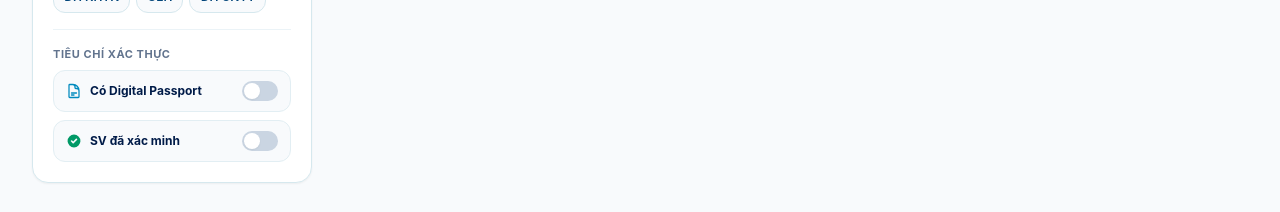
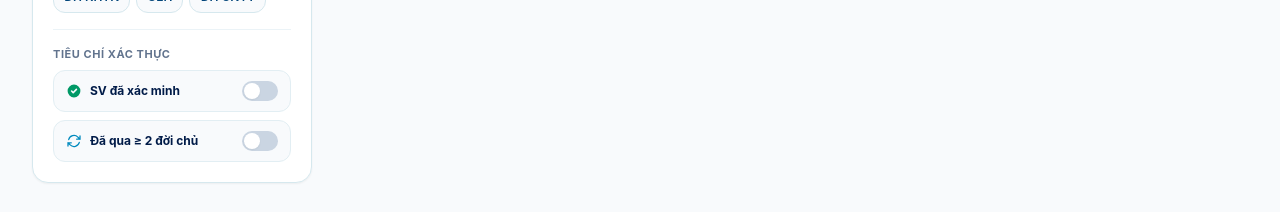
Before and after one commit to Tran-Thi-Bich-Hanh/UniCycle, a Next.js app: page /products in a window 1280 px wide. Shown: the part 832-1044 px from the top of the page. Built offline with nearby package versions, Linux system fonts and the light colour scheme; no server answers; the database is empty.

Commit message:
refactor(filters): replace redundant Passport filter with verified student and multi-owner filters

```diff
--- a/app/products/page.tsx
+++ b/app/products/page.tsx
@@ -7,6 +7,8 @@ interface PageProps {
     q?: string;
     category?: string;
     campus?: string;
+    verified?: string;
+    multiOwner?: string;
   }>;
 }
 
@@ -15,6 +17,8 @@ async function ProductsListContent({ searchParams }: PageProps) {
   const q = resolvedParams.q || "";
   const category = resolvedParams.category || "all";
   const campus = resolvedParams.campus || "all";
+  const initialVerifiedOnly = resolvedParams.verified === "true";
+  const initialMultiOwner = resolvedParams.multiOwner === "true";
 
   const { products, categories, schools } = await getMarketplaceData({
     limit: 50,
@@ -28,6 +32,8 @@ async function ProductsListContent({ searchParams }: PageProps) {
       initialQuery={q}
       initialCategory={category}
       initialCampus={campus}
+      initialVerifiedOnly={initialVerifiedOnly}
+      initialMultiOwner={initialMultiOwner}
     />
   );
 }
--- a/components/home/HomeProductFeed.tsx
+++ b/components/home/HomeProductFeed.tsx
@@ -26,7 +26,7 @@ export function HomeProductFeed({
   // Trạng thái bộ lọc
   const [activeCategorySlug, setActiveCategorySlug] = useState<string>("all");
   const [selectedSchoolId, setSelectedSchoolId] = useState<string>("all");
-  const [onlyPassport, setOnlyPassport] = useState<boolean>(false);
+  const [onlyVerifiedStudent, setOnlyVerifiedStudent] = useState<boolean>(false);
   const [onlyFree, setOnlyFree] = useState<boolean>(false);
   const [sortBy, setSortBy] = useState<"newest" | "price-asc" | "price-desc">("newest");
 
@@ -60,9 +60,9 @@ export function HomeProductFeed({
         }
       }
 
-      // 3. Lọc chỉ đồ có Product Passport
-      if (onlyPassport) {
-        if (!product.item?.passportEnabled && !product.item?.passportId) {
+      // 3. Lọc chỉ tin từ sinh viên đã xác minh
+      if (onlyVerifiedStudent) {
+        if (!product.seller.isStudentVerified) {
           return false;
         }
       }
@@ -84,7 +84,7 @@ export function HomeProductFeed({
       }
       return 0; // Mặc định mới nhất
     });
-  }, [initialProducts, activeCategorySlug, selectedSchoolId, onlyPassport, onlyFree, sortBy]);
+  }, [initialProducts, activeCategorySlug, selectedSchoolId, onlyVerifiedStudent, onlyFree, sortBy]);
 
   const activeCategoryName = useMemo(() => {
     if (activeCategorySlug === "all") return null;
@@ -95,13 +95,13 @@ export function HomeProductFeed({
   const hasAnyFilter =
     activeCategorySlug !== "all" ||
     selectedSchoolId !== "all" ||
-    onlyPassport ||
+    onlyVerifiedStudent ||
     onlyFree;
 
   const resetAllFilters = () => {
     setActiveCategorySlug("all");
     setSelectedSchoolId("all");
-    setOnlyPassport(false);
+    setOnlyVerifiedStudent(false);
     setOnlyFree(false);
   };
 
@@ -153,11 +153,11 @@ export function HomeProductFeed({
                   type="button"
                   onClick={() => {
                     setActiveCategorySlug("all");
-                    setOnlyPassport(false);
+                    setOnlyVerifiedStudent(false);
                     setOnlyFree(false);
                   }}
-                  className={`h-9 px-3.5 rounded-xl text-xs font-bold transition-all cursor-pointer border ${
-                    activeCategorySlug === "all" && !onlyPassport && !onlyFree
+                  className={`h-9 px-3.5 rounded-xl text-xs font-bold transition-all cursor-pointer border whitespace-nowrap ${
+                    activeCategorySlug === "all" && !onlyVerifiedStudent && !onlyFree
                       ? "bg-[#001B48] text-white border-[#001B48] shadow-xs"
                       : "bg-[#D6E8EE]/30 text-[#02457A] border-transparent hover:bg-[#D6E8EE]/60"
                   }`}
@@ -169,7 +169,7 @@ export function HomeProductFeed({
                   <button
                     type="button"
                     onClick={() => setActiveCategorySlug("all")}
-                    className="h-9 px-3 rounded-xl text-xs font-bold bg-[#018ABE]/10 text-[#018ABE] border border-[#018ABE]/30 hover:bg-[#018ABE]/20 transition-colors inline-flex items-center gap-1.5 cursor-pointer"
+                    className="h-9 px-3 rounded-xl text-xs font-bold bg-[#018ABE]/10 text-[#018ABE] border border-[#018ABE]/30 hover:bg-[#018ABE]/20 transition-colors inline-flex items-center gap-1.5 cursor-pointer whitespace-nowrap"
                   >
                     <span>{activeCategoryName}</span>
                     <span aria-hidden="true">×</span>
@@ -178,17 +178,18 @@ export function HomeProductFeed({
 
                 <button
                   type="button"
-                  onClick={() => setOnlyPassport(!onlyPassport)}
-                  className={`h-9 px-3.5 rounded-xl text-xs font-bold transition-all inline-flex items-center gap-1.5 cursor-pointer border ${
-                    onlyPassport
+                  aria-pressed={onlyVerifiedStudent}
+                  onClick={() => setOnlyVerifiedStudent((prev) => !prev)}
+                  className={`h-9 px-3.5 rounded-xl text-xs font-bold transition-all inline-flex items-center gap-1.5 cursor-pointer border whitespace-nowrap ${
+                    onlyVerifiedStudent
                       ? "bg-[#018ABE] text-white border-[#018ABE] shadow-xs"
                       : "bg-white text-[#02457A] border-[#D6E8EE] hover:border-[#018ABE]"
                   }`}
                 >
                   <svg className="w-3.5 h-3.5 shrink-0" fill="none" viewBox="0 0 24 24" stroke="currentColor" strokeWidth={2} aria-hidden="true">
-                    <path strokeLinecap="round" strokeLinejoin="round" d="M9 12.75L11.25 15 15 9.75M21 12a9 9 0 11-18 0 9 9 0 0118 0z" />
+                    <path strokeLinecap="round" strokeLinejoin="round" d="M9 12.75L11.25 15 15 9.75m-3-7.036A11.959 11.959 0 013.598 6 11.99 11.99 0 003 9.749c0 5.592 3.824 10.29 9 11.623 5.176-1.332 9-6.03 9-11.622 0-1.31-.21-2.571-.598-3.751h-.152c-3.196 0-6.1-1.248-8.25-3.285z" />
                   </svg>
-                  <span>Có Product Passport</span>
+                  <span>Sinh viên đã xác minh</span>
                 </button>
 
                 <button
--- a/components/products/ProductsExplorer.tsx
+++ b/components/products/ProductsExplorer.tsx
@@ -25,6 +25,8 @@ interface ProductsExplorerProps {
   initialQuery?: string;
   initialCategory?: string;
   initialCampus?: string;
+  initialVerifiedOnly?: boolean;
+  initialMultiOwner?: boolean;
 }
 
 interface PriceRangeOption {
@@ -50,10 +52,14 @@ export function ProductsExplorer({
   initialQuery = "",
   initialCategory = "all",
   initialCampus = "all",
+  initialVerifiedOnly = false,
+  initialMultiOwner = false,
 }: ProductsExplorerProps) {
   const [prevInitialQuery, setPrevInitialQuery] = useState(initialQuery);
   const [prevInitialCategory, setPrevInitialCategory] = useState(initialCategory);
   const [prevInitialCampus, setPrevInitialCampus] = useState(initialCampus);
+  const [prevInitialVerifiedOnly, setPrevInitialVerifiedOnly] = useState(initialVerifiedOnly);
+  const [prevInitialMultiOwner, setPrevInitialMultiOwner] = useState(initialMultiOwner);
 
   const [searchQuery, setSearchQuery] = useState(initialQuery);
   const [selectedCategory, setSelectedCategory] = useState(initialCategory);
@@ -74,8 +80,17 @@ export function ProductsExplorer({
 
   const [selectedPriceIndex, setSelectedPriceIndex] = useState(0);
   const [selectedConditions, setSelectedConditions] = useState<ConditionGrade[]>([]);
-  const [onlyPassport, setOnlyPassport] = useState(false);
-  const [onlyVerifiedStudent, setOnlyVerifiedStudent] = useState(false);
+  const [onlyMultiOwner, setOnlyMultiOwner] = useState(initialMultiOwner);
+  const [onlyVerifiedStudent, setOnlyVerifiedStudent] = useState(initialVerifiedOnly);
+
+  if (prevInitialVerifiedOnly !== initialVerifiedOnly) {
+    setPrevInitialVerifiedOnly(initialVerifiedOnly);
+    setOnlyVerifiedStudent(initialVerifiedOnly);
+  }
+  if (prevInitialMultiOwner !== initialMultiOwner) {
+    setPrevInitialMultiOwner(initialMultiOwner);
+    setOnlyMultiOwner(initialMultiOwner);
+  }
   const [sortBy, setSortBy] = useState<"verified" | "newest" | "price_asc" | "price_desc">("verified");
   const [mobileFilterOpen, setMobileFilterOpen] = useState(false);
 
@@ -198,8 +213,8 @@ export function ProductsExplorer({
           }
         }
 
-        if (onlyPassport) {
-          if (!p.item?.passportEnabled && !p.item?.passportId) {
+        if (onlyMultiOwner) {
+          if ((p.item?.owners?.length ?? 0) < 2) {
             return false;
           }
         }
@@ -230,7 +245,7 @@ export function ProductsExplorer({
     selectedCampus,
     selectedPriceIndex,
     selectedConditions,
-    onlyPassport,
+    onlyMultiOwner,
     onlyVerifiedStudent,
     sortBy,
     categoryNameBySlug,
@@ -242,7 +257,7 @@ export function ProductsExplorer({
     setSelectedCampus("all");
     setSelectedPriceIndex(0);
     setSelectedConditions([]);
-    setOnlyPassport(false);
+    setOnlyMultiOwner(false);
     setOnlyVerifiedStudent(false);
   };
 
@@ -252,7 +267,7 @@ export function ProductsExplorer({
     (selectedCampus !== "all" ? 1 : 0) +
     (selectedPriceIndex !== 0 ? 1 : 0) +
     selectedConditions.length +
-    (onlyPassport ? 1 : 0) +
+    (onlyMultiOwner ? 1 : 0) +
     (onlyVerifiedStudent ? 1 : 0);
 
   const hasActiveFilters = activeFilterCount > 0;
@@ -337,7 +352,7 @@ export function ProductsExplorer({
               selectedCampus={selectedCampus}
               selectedPriceIndex={selectedPriceIndex}
               selectedConditions={selectedConditions}
-              onlyPassport={onlyPassport}
+              onlyMultiOwner={onlyMultiOwner}
               onlyVerifiedStudent={onlyVerifiedStudent}
               showResetButton={hasActiveFilters}
               onResetFilters={resetFilters}
@@ -346,7 +361,7 @@ export function ProductsExplorer({
               onSelectCampus={setSelectedCampus}
               onSelectPriceIndex={setSelectedPriceIndex}
               onToggleCondition={toggleConditionGrade}
-              onTogglePassport={() => setOnlyPassport((prev) => !prev)}
+              onToggleMultiOwner={() => setOnlyMultiOwner((prev) => !prev)}
               onToggleVerifiedStudent={() => setOnlyVerifiedStudent((prev) => !prev)}
             />
           </aside>
@@ -440,10 +455,10 @@ export function ProductsExplorer({
                     onClear={() => toggleConditionGrade(grade)}
                   />
                 ))}
-                {onlyPassport && (
+                {onlyMultiOwner && (
                   <ActiveFilterChip
-                    label="Có Digital Passport"
-                    onClear={() => setOnlyPassport(false)}
+                    label="Đã qua ≥ 2 đời chủ"
+                    onClear={() => setOnlyMultiOwner(false)}
                   />
                 )}
                 {onlyVerifiedStudent && (
@@ -559,14 +574,14 @@ export function ProductsExplorer({
                 selectedCampus={selectedCampus}
                 selectedPriceIndex={selectedPriceIndex}
                 selectedConditions={selectedConditions}
-                onlyPassport={onlyPassport}
+                onlyMultiOwner={onlyMultiOwner}
                 onlyVerifiedStudent={onlyVerifiedStudent}
                 onSearchChange={setSearchQuery}
                 onSelectCategory={setSelectedCategory}
                 onSelectCampus={setSelectedCampus}
                 onSelectPriceIndex={setSelectedPriceIndex}
                 onToggleCondition={toggleConditionGrade}
-                onTogglePassport={() => setOnlyPassport((prev) => !prev)}
+                onToggleMultiOwner={() => setOnlyMultiOwner((prev) => !prev)}
                 onToggleVerifiedStudent={() => setOnlyVerifiedStudent((prev) => !prev)}
               />
             </div>
@@ -604,7 +619,7 @@ interface FilterPanelContentProps {
   selectedCampus: string;
   selectedPriceIndex: number;
   selectedConditions: ConditionGrade[];
-  onlyPassport: boolean;
+  onlyMultiOwner: boolean;
   onlyVerifiedStudent: boolean;
   showResetButton?: boolean;
   onResetFilters?: () => void;
@@ -613,7 +628,7 @@ interface FilterPanelContentProps {
   onSelectCampus: (campusId: string) => void;
   onSelectPriceIndex: (index: number) => void;
   onToggleCondition: (grade: ConditionGrade) => void;
-  onTogglePassport: () => void;
+  onToggleMultiOwner: () => void;
   onToggleVerifiedStudent: () => void;
 }
 
@@ -627,7 +642,7 @@ function FilterPanelContent({
   selectedCampus,
   selectedPriceIndex,
   selectedConditions,
-  onlyPassport,
+  onlyMultiOwner,
   onlyVerifiedStudent,
   showResetButton = false,
   onResetFilters,
@@ -636,7 +651,7 @@ function FilterPanelContent({
   onSelectCampus,
   onSelectPriceIndex,
   onToggleCondition,
-  onTogglePassport,
+  onToggleMultiOwner,
   onToggleVerifiedStudent,
 }: FilterPanelContentProps) {
   const searchInputId = `${idPrefix}-products-search`;
@@ -1039,49 +1054,6 @@ function FilterPanelContent({
         <button
           type="button"
           role="switch"
-          aria-checked={onlyPassport}
-          onClick={onTogglePassport}
-          className={`w-full px-3 py-2.5 rounded-xl border flex items-center justify-between gap-2.5 text-left transition-colors cursor-pointer focus-visible:outline-none focus-visible:ring-2 focus-visible:ring-[#018ABE] ${
-            onlyPassport
-              ? "bg-[#F4F9FB] border-[#97CADB]"
-              : "bg-[#F8FAFC] border-[#E2EEF3] hover:bg-[#F4F9FB]"
-          }`}
-        >
-          <span className="inline-flex items-center gap-2 min-w-0 text-xs font-bold text-[#001B48]">
-            <svg
-              className="w-4 h-4 text-[#018ABE] shrink-0"
-              fill="none"
-              viewBox="0 0 24 24"
-              stroke="currentColor"
-              strokeWidth={1.9}
-              aria-hidden="true"
-            >
-              <path
-                strokeLinecap="round"
-                strokeLinejoin="round"
-                d="M19.5 14.25v-2.625a3.375 3.375 0 00-3.375-3.375h-1.5A1.125 1.125 0 0113.5 7.125v-1.5a3.375 3.375 0 00-3.375-3.375H8.25m0 12.75h7.5m-7.5 3H12M10.5 2.25H5.625c-.621 0-1.125.504-1.125 1.125v17.25c0 .621.504 1.125 1.125 1.125h12.75c.621 0 1.125-.504 1.125-1.125V11.25a9 9 0 00-9-9z"
-              />
-            </svg>
-            <span className="truncate">Có Digital Passport</span>
-          </span>
-
-          <span
-            aria-hidden="true"
-            className={`relative inline-flex h-5 w-9 shrink-0 items-center rounded-full border-2 border-transparent transition-colors duration-200 motion-reduce:transition-none ${
-              onlyPassport ? "bg-[#018ABE]" : "bg-slate-300"
-            }`}
-          >
-            <span
-              className={`pointer-events-none inline-block h-4 w-4 rounded-full bg-white shadow-xs transition-transform duration-200 motion-reduce:transition-none ${
-                onlyPassport ? "translate-x-4" : "translate-x-0"
-              }`}
-            />
-          </span>
-        </button>
-
-        <button
-          type="button"
-          role="switch"
           aria-checked={onlyVerifiedStudent}
           onClick={onToggleVerifiedStudent}
           className={`w-full px-3 py-2.5 rounded-xl border flex items-center justify-between gap-2.5 text-left transition-colors cursor-pointer focus-visible:outline-none focus-visible:ring-2 focus-visible:ring-[#018ABE] ${
@@ -1115,6 +1087,49 @@ function FilterPanelContent({
             <span
               className={`pointer-events-none inline-block h-4 w-4 rounded-full bg-white shadow-xs transition-transform duration-200 motion-reduce:transition-none ${
                 onlyVerifiedStudent ? "translate-x-4" : "translate-x-0"
+              }`}
+            />
+          </span>
+        </button>
+
+        <button
+          type="button"
+          role="switch"
+          aria-checked={onlyMultiOwner}
+          onClick={onToggleMultiOwner}
+          className={`w-full px-3 py-2.5 rounded-xl border flex items-center justify-between gap-2.5 text-left transition-colors cursor-pointer focus-visible:outline-none focus-visible:ring-2 focus-visible:ring-[#018ABE] ${
+            onlyMultiOwner
+              ? "bg-[#F4F9FB] border-[#97CADB]"
+              : "bg-[#F8FAFC] border-[#E2EEF3] hover:bg-[#F4F9FB]"
+          }`}
+        >
+          <span className="inline-flex items-center gap-2 min-w-0 text-xs font-bold text-[#001B48]">
+            <svg
+              className="w-4 h-4 text-[#018ABE] shrink-0"
+              fill="none"
+              viewBox="0 0 24 24"
+              stroke="currentColor"
+              strokeWidth={1.9}
+              aria-hidden="true"
+            >
+              <path
+                strokeLinecap="round"
+                strokeLinejoin="round"
+                d="M16.023 9.348h4.992v-.001M2.985 19.644v-4.992m0 0h4.992m-4.993 0l3.181 3.183a8.25 8.25 0 0013.803-3.7M4.031 9.865a8.25 8.25 0 0113.803-3.7l3.181 3.182m0-4.991v4.99"
+              />
+            </svg>
+            <span className="truncate">Đã qua ≥ 2 đời chủ</span>
+          </span>
+
+          <span
+            aria-hidden="true"
+            className={`relative inline-flex h-5 w-9 shrink-0 items-center rounded-full border-2 border-transparent transition-colors duration-200 motion-reduce:transition-none ${
+              onlyMultiOwner ? "bg-[#018ABE]" : "bg-slate-300"
+            }`}
+          >
+            <span
+              className={`pointer-events-none inline-block h-4 w-4 rounded-full bg-white shadow-xs transition-transform duration-200 motion-reduce:transition-none ${
+                onlyMultiOwner ? "translate-x-4" : "translate-x-0"
               }`}
             />
           </span>
```
Also changed, not shown: components/layout/Header.tsx (+5 -5 lines).
